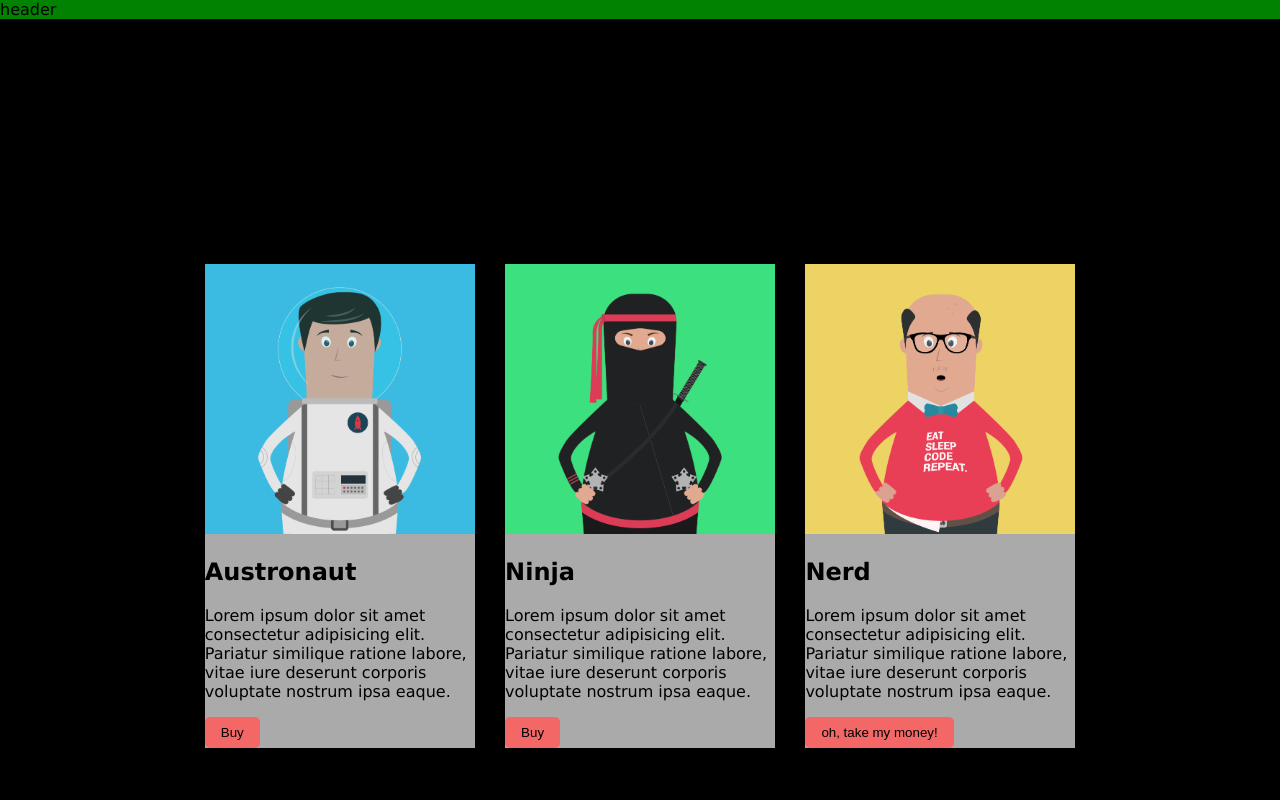
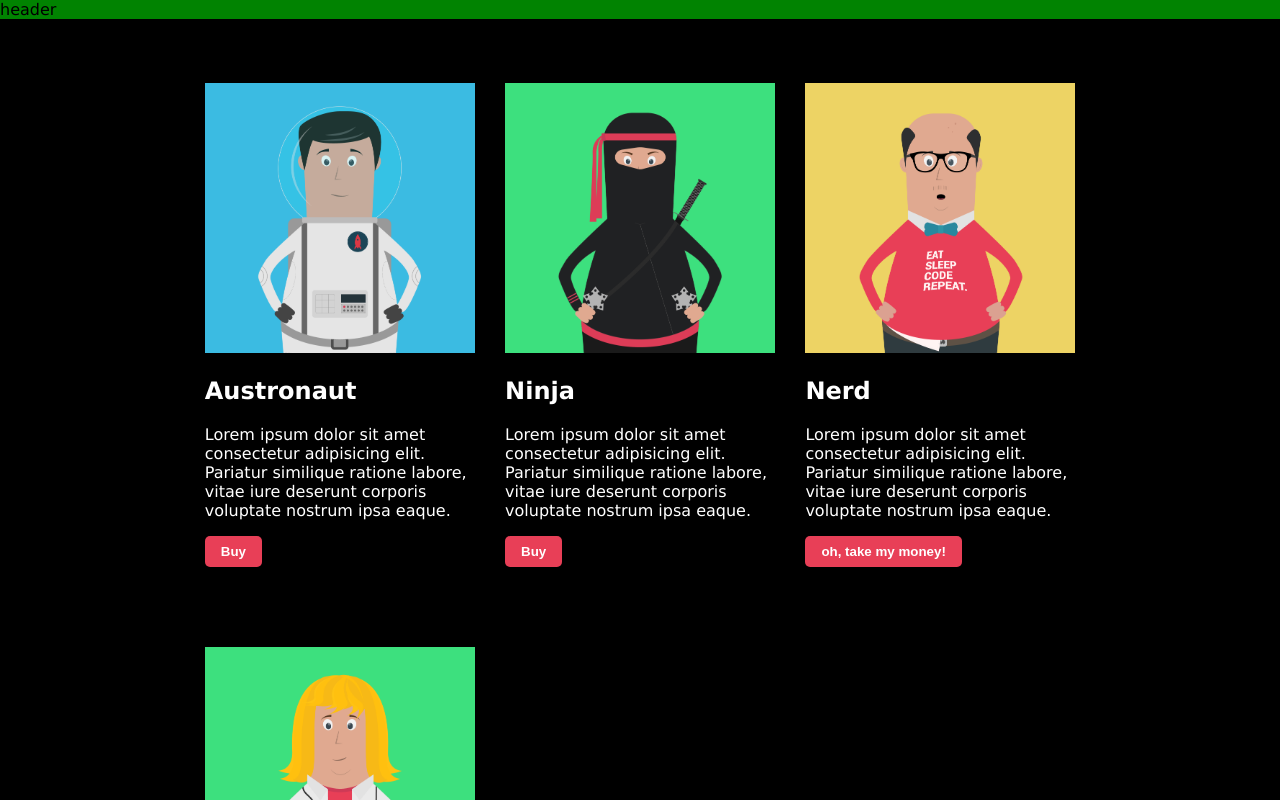
Before and after one commit to goranOlson/poster-shop, a plain HTML site: page index.html in a window 1280 px wide. Shown: the top 800 px of the page. Drawn offline with Linux system fonts and the light colour scheme.

Commit message:
Updated style for poster

```diff
--- a/styles.css
+++ b/styles.css
@@ -15,22 +15,20 @@ header {
 }
  main.posters {
     background-color: black;
-    padding: 16%;
+    padding: 5% 16%;
     display: flex;
     flex-direction: row;
     flex-wrap: wrap;
     justify-content: space-between;
-
     flex: 1 0 100%;  /* fill page height with main*/
-    flex-direction: row;
 
  }
 
  .poster {
     max-width: 31%;
+    margin: 0 0 80px;
     flex: 0 0 31%;
-    background-color: #aaa;
-    margin: 40px 0;
+    color: white
  }
 
  .poster > img {
@@ -40,9 +38,11 @@ header {
 
  .poster > button {
     padding: 8px 16px;
-    background-color: rgb(243, 103, 103);
+    background-color: #e83f57;
     border: 0;
     border-radius: 5px;
+    color: white;
+    font-weight: bold;
  }
 
 
```
